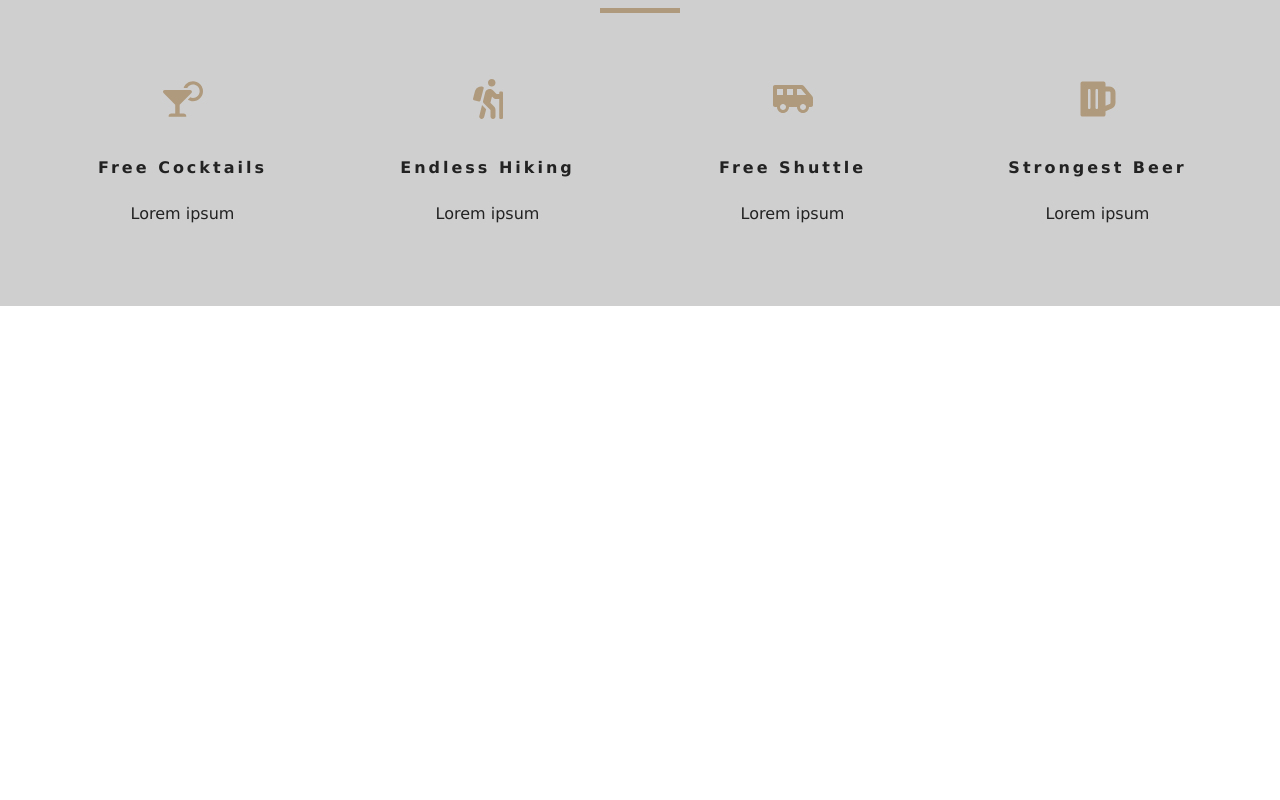
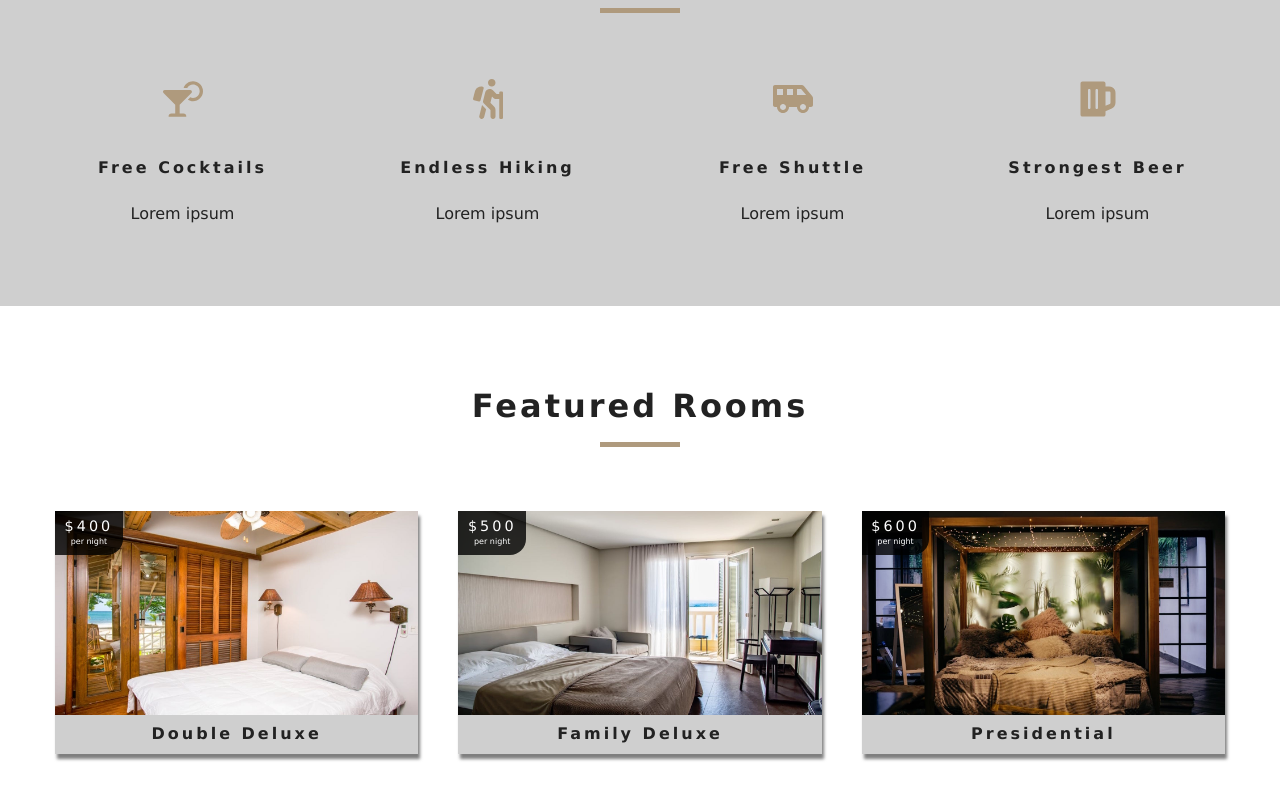
Before and after one commit to Roberto-1998/beach_resort, a React (Create React App) app: page / in a window 1280 px wide. Shown: the part 928-1728 px from the top of the page. Before the commit the page ends 1234 px from the top, so only its background shows below. Built offline with nearby package versions, Linux system fonts and the light colour scheme.

Commit message:
[add] FeaturedRooms

```diff
--- a/src/components/FeaturedRooms.jsx
+++ b/src/components/FeaturedRooms.jsx
@@ -1,10 +1,20 @@
 import React from 'react';
 import { useRoomsData } from '../context/RoomContext';
+import Loading from './Loading';
+import Room from './Room';
+import Title from './Title';
 
 const FeaturedRooms = () => {
-  const { featuredRooms, rooms } = useRoomsData();
+  const { featuredRooms, loading } = useRoomsData();
 
-  return <div></div>;
+  return (
+    <section className='featured-rooms'>
+      <Title title={'Featured Rooms'} />
+      <div className='featured-rooms-center'>
+        {loading ? <Loading /> : featuredRooms.map((room) => <Room key={room.id} room={room} />)}
+      </div>
+    </section>
+  );
 };
 
 export default FeaturedRooms;
--- /dev/null
+++ b/src/components/Loading.jsx
@@ -0,0 +1,13 @@
+import React from 'react';
+import loadingGif from '../images/gif/loading-arrow.gif';
+
+const Loading = () => {
+  return (
+    <div className='loading'>
+      <h4>rooms data loading...</h4>
+      <img src={loadingGif} alt='Loading' />
+    </div>
+  );
+};
+
+export default Loading;
--- /dev/null
+++ b/src/components/Room.jsx
@@ -0,0 +1,25 @@
+import React from 'react';
+import defaultImg from '../images/room-1.jpeg';
+import { Link } from 'react-router-dom';
+
+const Room = ({ room }) => {
+  const { name, slug, images, price } = room;
+
+  return (
+    <article className='room'>
+      <div className='img-container'>
+        <img src={images[0] || defaultImg} alt='single room' />
+        <div className='price-top'>
+          <h6>${price}</h6>
+          <p>per night</p>
+        </div>
+        <Link to={`/rooms/${slug}`} className='btn-primary room-link'>
+          Features
+        </Link>
+      </div>
+      <p className='room-info'>{name}</p>
+    </article>
+  );
+};
+
+export default Room;
```
